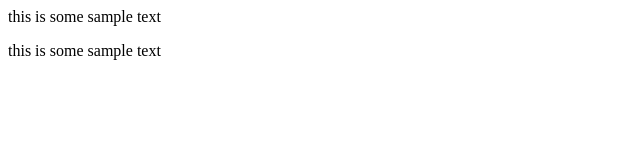
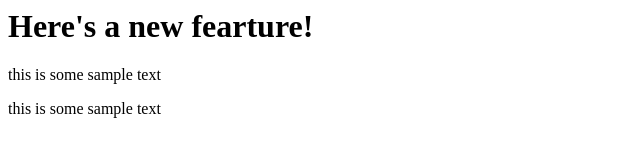
Before and after one commit to simplesessions/sampleproject, a plain HTML site: page index.html in a window 1280 px wide. Shown: the whole page, without its empty margins (0-640 px from the left). Drawn offline with Linux system fonts and the light colour scheme.

Commit message:
Testing out a new feature

```diff
--- a/index.html
+++ b/index.html
@@ -4,6 +4,7 @@
     <title>This is a sample title</title>
   </head>
   <body>
+    <h1>Here's a new fearture!</h1>
     <p>this is some sample text</p>
     <p>this is some sample text</p>
   </body>
```
